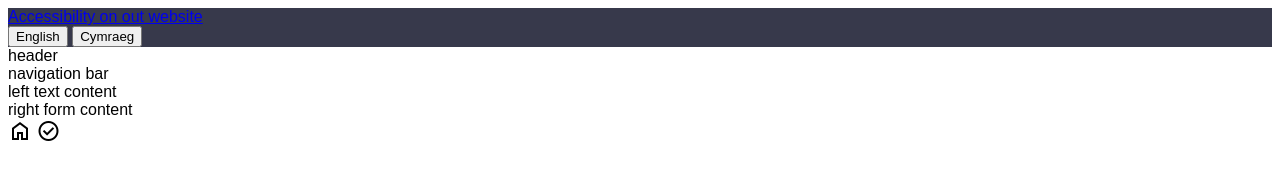
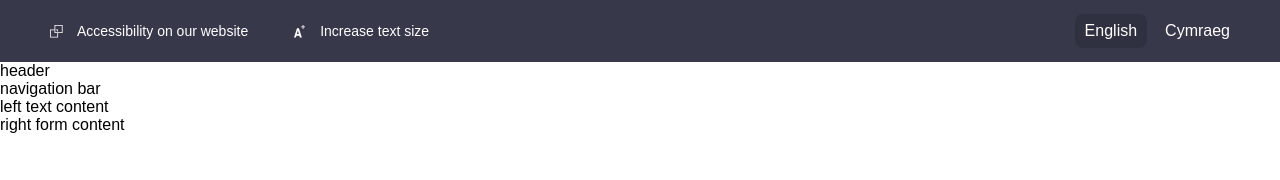
Before and after one commit to kaalxvairab/scwonline, a plain HTML site: page index.html in a window 1280 px wide. Drawn offline with nearby package versions, Linux system fonts and the light colour scheme.

Commit message:
Refactor CSS structure and add new styles for buttons, links, and colors; enhance top section layout in index.html

```diff
--- /dev/null
+++ b/assets/css/colors.css
@@ -0,0 +1,27 @@
+/* background colors */
+.bg-primary {
+    background-color: var(--primary-color);
+}
+.bg-secondary {
+    background-color: var(--secondary-color);
+}
+.bg-dark {
+    background-color: var(--dark-color);
+}
+.bg-dark-mute {
+    background-color: var(--dark-color-mute);
+}
+.bg-light {
+    background-color: var(--light-color);
+}
+
+/* TEXT COLORS */
+.text-primary {
+    color: var(--font-color-primary);
+}
+.text-secondary {
+    color: var(--font-color-secondary);
+}
+.text-secondary-mute {
+    color: var(--font-color-secondary-mute);
+}
--- /dev/null
+++ b/assets/css/links.css
@@ -0,0 +1,48 @@
+
+
+a.link-primary {
+    color: var(--primary-color);
+    text-decoration: none;
+}
+
+a.link-primary:hover {
+    text-decoration: underline;
+}
+
+a.link-secondary {
+    color: var(--secondary-color);
+    text-decoration: none;
+}
+
+a.link-secondary:hover {
+    text-decoration: underline;
+}
+
+a.link-light {
+    color: var(--light-color);
+    text-decoration: none;
+}
+a.link-light:hover {
+    text-decoration: underline;
+}
+
+a.link-icon {
+    display: flex;
+    flex-direction: row;
+    align-items: center;
+    gap: 14px;
+    text-decoration: none;
+}
+
+
+a.link-btn-dark {
+    background-color: var(--dark-color);
+    color: var(--light-color);
+    display: inline-block;
+    padding: 10px 20px;
+    border-radius: 8px;
+    text-decoration: none;
+    font-size: 16px;
+    font-weight: 500;
+    transition: background-color 0.3s ease, color 0.3s ease;
+}
--- a/assets/css/style.css
+++ b/assets/css/style.css
@@ -4,14 +4,19 @@
 body {
   font-family: Arial, Helvetica, sans-serif;
     max-inline-size: 1440px;
+    margin: 0px;
+}
+img {
+    max-width: 100%;
+    height: auto;
 }
 
 :root {
     /* Color Palette */
   --primary-color: #007B67;
   --secondary-color: #247C86;
-    --dark-color: #37394B;
-    --dark-color-mute: rgba(0, 0, 0, 0.15);
+    --dark-color-mute: #37394B;
+    --dark-color: rgba(0, 0, 0, 0.15);
     --light-color:#FFFFFF;
     --light-mute-color: #FCFCFC;
     --lighter-color: #E1E1E2;
@@ -23,6 +28,12 @@ body {
   --font-color-secondary-mute: rgba(26, 26, 26, 0.7);
 
 }
+
+*::before,
+*::after {
+  box-sizing: border-box;
+}
+
 
 /* background colors */
 .bg-primary {
@@ -40,3 +51,111 @@ body {
 .bg-light {
     background-color: var(--light-color);
 }
+
+/* TEXT COLORS */
+.text-primary {
+    color: var(--font-color-primary);
+}
+.text-secondary {
+    color: var(--font-color-secondary);
+}
+.text-secondary-mute {
+    color: var(--font-color-secondary-mute);
+}
+
+/* UTILITIES */
+.row {
+    display: flex;
+    flex-direction: row;
+    align-items: center;
+}
+
+.row.gap-46 {
+    gap: 46px;
+}
+.row.gap-18 {
+    gap: 18px;
+}
+
+.column {
+    display: flex;
+    flex-direction: column;
+    align-items: center;
+}
+
+button {
+    cursor: pointer;
+    border: none;
+    /* padding: 10px 20px; */
+    border-radius: 10px;
+    font-size: 16px;
+    font-style: regular;
+    transition: background-color 0.3s ease;
+    color: var(--font-color-primary);
+}
+
+
+button.btn-primary:hover {
+    background-color: var(--primary-color);
+}
+
+button.btn-primary {
+    background-color: var(--secondary-color);
+    color: var(--font-color-primary);
+}
+
+
+button.btn-dark {
+    background-color: var(--dark-color);
+    color: var(--font-color-primary);
+}
+
+a{
+    cursor: pointer;
+    text-decoration: none;
+}
+
+a.link-light {
+    color: var(--light-color);
+}
+a.link-light:hover {
+    text-decoration: underline;
+}
+
+a.link-icon {
+    display: flex;
+    flex-direction: row;
+    align-items: center;
+    gap: 14px;
+    text-decoration: none;
+}
+
+a.link-btn-dark {
+    background-color: var(--dark-color);
+    padding: 8px 10px;
+    box-sizing: border-box;
+    color: var(--light-color);
+    display: block;
+}
+
+.border-rounded {
+    border-radius: 8px;
+}
+
+
+.font-small {
+    font-size: 14px;
+}
+.font-medium {
+    font-size: 16px;
+}
+
+#top-section {
+    padding: 14px 50px;
+    text-align: center;
+    display: flex;
+    flex-direction: row;
+    align-items: center;
+    justify-content: space-between;
+
+}
--- /dev/null
+++ b/assets/css/variables.css
@@ -0,0 +1,17 @@
+:root {
+    /* Color Palette */
+  --primary-color: #007B67;
+  --secondary-color: #247C86;
+    --dark-color-mute: #37394B;
+    --dark-color: rgba(0, 0, 0, 0.15);
+    --light-color:#FFFFFF;
+    --light-mute-color: #FCFCFC;
+    --lighter-color: #E1E1E2;
+
+
+    /* Font Colors */
+  --font-color-primary: #ffffff;
+  --font-color-secondary: #1A1A1A;
+  --font-color-secondary-mute: rgba(26, 26, 26, 0.7);
+
+}
--- a/index.html
+++ b/index.html
@@ -3,24 +3,33 @@
 <head>
     <meta charset="UTF-8">
     <meta name="viewport" content="width=device-width, initial-scale=1.0">
-    <link href="https://fonts.googleapis.com/css2?family=Material+Symbols+Outlined:opsz,wght,FILL@20..48,100..700,0..1" rel="stylesheet">
 
     <link rel="stylesheet" href="assets/css/style.css">
-    <title>Document</title>
+    <title>SCWonline - Register</title>
 </head>
 <body>
-    <section id="top-section" class="bg-dark">
-        <div>
-            <a href="#">
-                <span></span>
-                <span>Accessibility on out website</span>
+
+    <!-- START TOP SECTION -->
+    <section id="top-section" class="bg-dark-mute">
+        <div class="row gap-46">
+            <a href="#" class="link-icon link-light font-small">
+                <img src="/assets/icons/layered-square.svg" alt="layered-square" srcset="/assets/icons/layered-square.svg">
+                <span>Accessibility on our website</span>
+            </a>
+
+            <a href="#" class="link-icon link-light font-small">
+                <img src="/assets/icons/alpa-incemental.svg" alt="layered-square" srcset="/assets/icons/alpa-incemental.svg">
+                <span>Increase text size</span>
             </a>
         </div>
-        <div>
-            <button>English</button>
-            <button>Cymraeg</button>
+        <div class="row gap-18">
+            <a href="#" class="link-btn-dark bg-dark font-medium border-rounded">English</a>
+            <a href="#" class="link-light font-medium border-rounded">Cymraeg</a>
         </div>
     </section>
+
+    <!-- END TOP SECTION -->
+
 
     <header>header</header>
     <nav>navigation bar</nav>
@@ -30,8 +39,6 @@
             right form content
         </section>
 
-        <span class="material-symbols-outlined">home</span>
-<span class="material-symbols-outlined">check_circle</span>
 
     </main>
 </body>
```
Also changed, not shown: assets/css/buttons.css (added).
